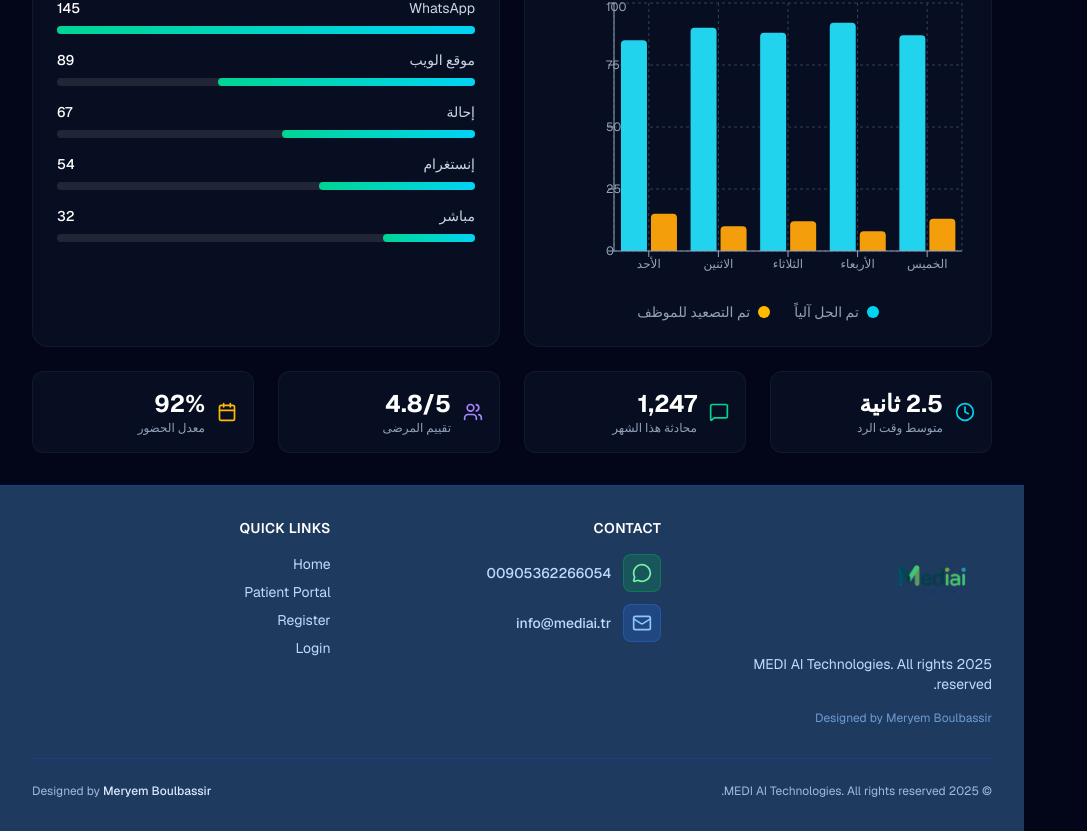
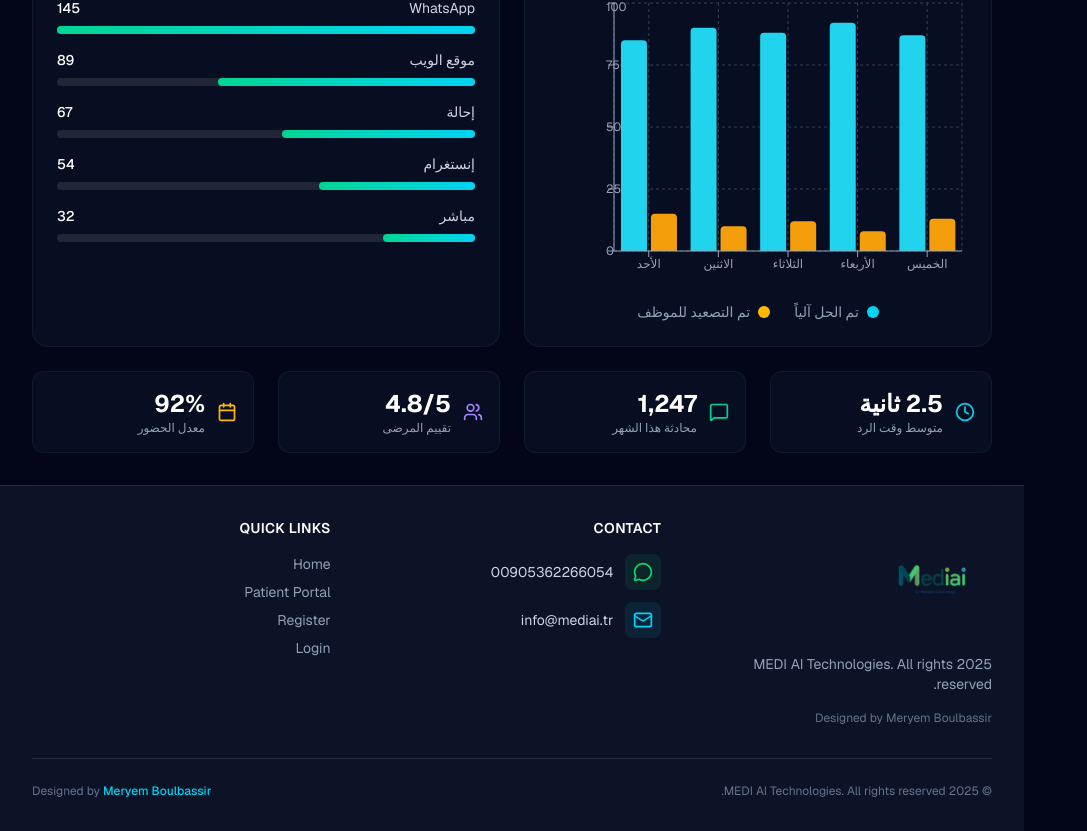
Before and after one commit to meryemnibras/hayat-ai, a Next.js app: page /dashboard/analytics in a window 1280 px wide. Shown: the part 884-1715 px from the top of the page, without its empty margins (0-1087 px from the left). Built offline with nearby package versions, Linux system fonts and the light colour scheme.

Commit message:
Update Dashboard Footer to use old design with contact info

```diff
--- a/app/(dashboard)/layout.tsx
+++ b/app/(dashboard)/layout.tsx
@@ -3,7 +3,7 @@
 import React from "react";
 import { QueryProvider } from "@/components/providers/query-provider";
 import { Sidebar } from "@/components/dashboard/sidebar";
-import Footer from "@/components/shared/Footer";
+import LandingFooter from "@/components/shared/LandingFooter";
 
 export default function DashboardLayout({
   children,
@@ -39,7 +39,7 @@ export default function DashboardLayout({
           <main className="p-8">{children}</main>
 
           {/* Footer */}
-          <Footer />
+          <LandingFooter />
         </div>
       </div>
     </QueryProvider>
```
